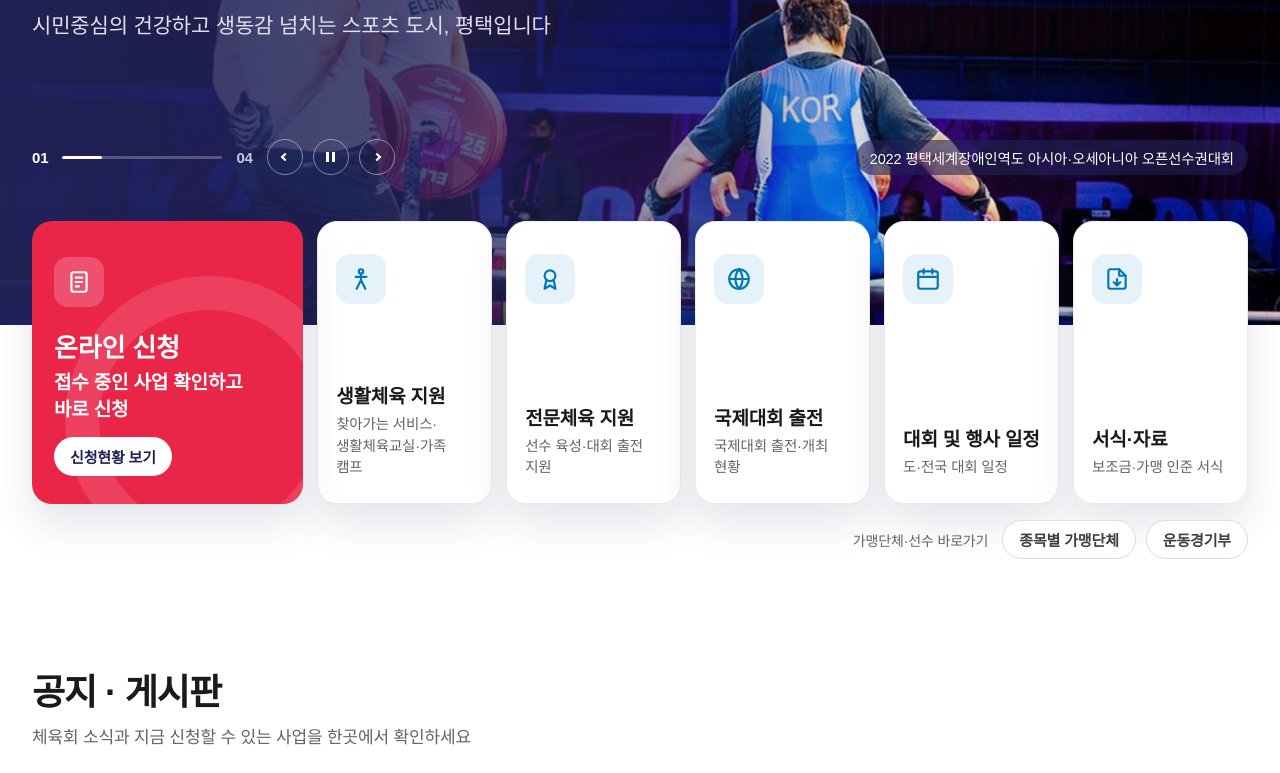
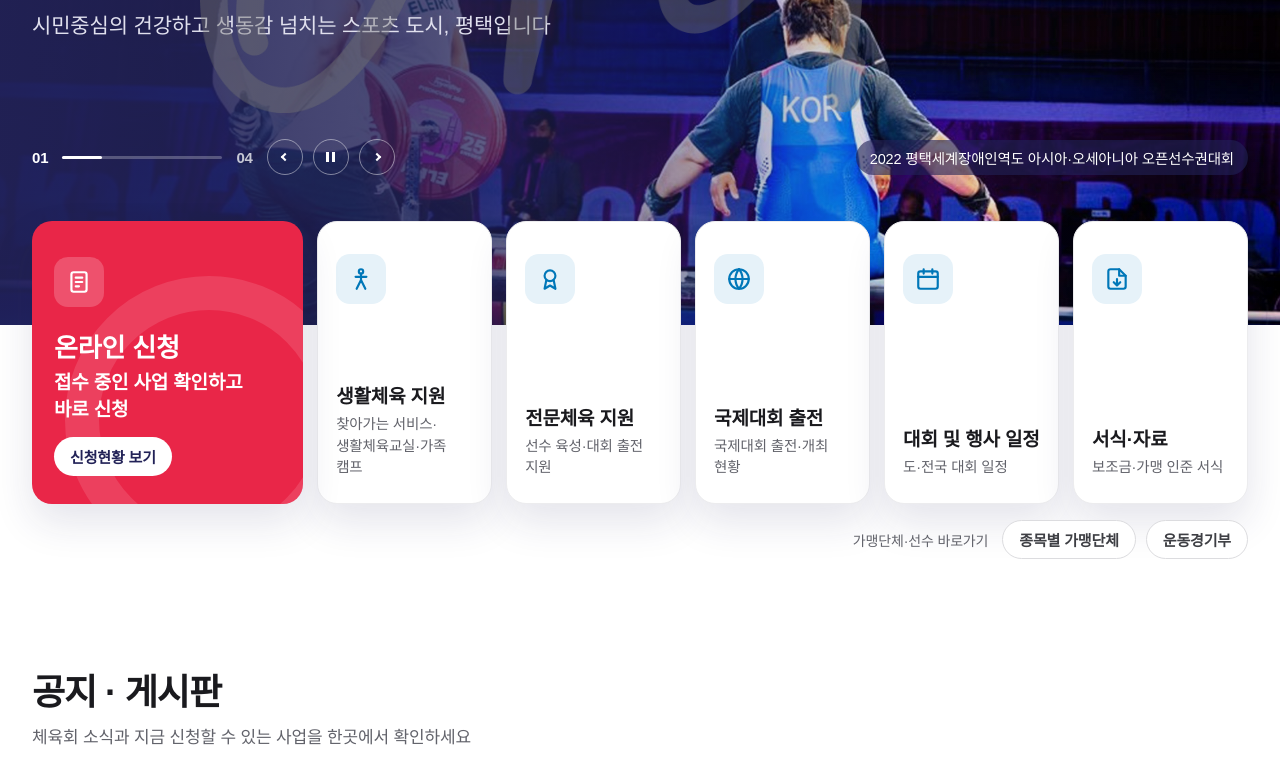
Before and after one commit to onoff-co/pyeongtaek-para-sports, a plain HTML site: page index.html in a window 1280 px wide. Shown: the part 504-1277 px from the top of the page. Drawn offline with Linux system fonts and the light colour scheme; a web font is replaced by a local one.

Commit message:
feat: add fixed ONF logo watermark

```diff
--- a/index.html
+++ b/index.html
@@ -6,7 +6,7 @@
   <meta name="description" content="평택시장애인체육회의 공지사항, 온라인 신청과 장애인체육 활동 소식을 확인하세요.">
   <title>평택시장애인체육회</title>
   <link rel="icon" href="./assets/logo.svg" type="image/svg+xml">
-  <link rel="stylesheet" href="./styles.css">
+  <link rel="stylesheet" href="./styles.css?v=onf-watermark">
 </head>
 <body>
 <div class="util"><div class="wrap">
--- a/styles.css
+++ b/styles.css
@@ -15,6 +15,20 @@
   }
   *{box-sizing:border-box;margin:0;padding:0}
   body{font-family:Pretendard,"Noto Sans KR","Malgun Gothic",sans-serif;color:var(--g-900);background:#fff;-webkit-font-smoothing:antialiased;word-break:keep-all;letter-spacing:-.01em}
+/* Keep the watermark visible across light and dark sections. */
+body::after {
+  content: "";
+  position: fixed;
+  inset: 0;
+  z-index: 10;
+  pointer-events: none;
+  background: url("./assets/onf-logo.png") center / min(78vw, 110svh, 1200px) auto no-repeat;
+  filter: invert(1);
+  mix-blend-mode: difference;
+  opacity: .22;
+}
+
+
   a{color:inherit;text-decoration:none}
   .wrap{width:min(1560px, calc(100% - 64px));margin:0 auto}
 
```
Also changed, not shown: assets/onf-logo.png (added), 1 other file.
